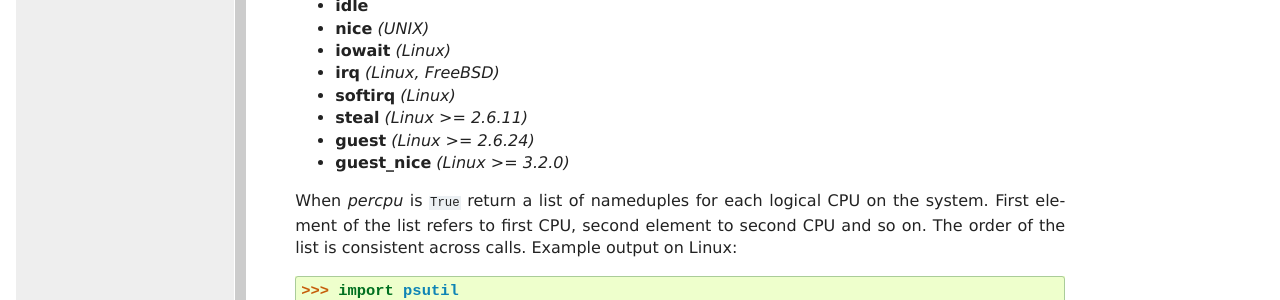
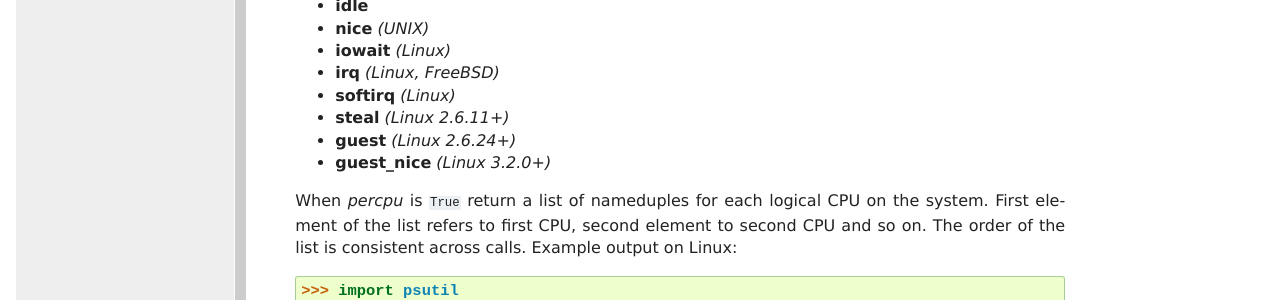
Before and after one commit to giampaolo/psutil, a Sphinx documentation site: the page built from docs/index.rst, in a window 1280 px wide and 900 px high, scrolled down 778 px. Shown: the part 152-452 px from the top of the window. Built offline with Sphinx 7.4.7, drawn with Linux system fonts in a browser that asks for light colours; formulas are drawn with MathJax 3.

```diff
--- a/docs/index.rst
+++ b/docs/index.rst
@@ -62,9 +62,9 @@ CPU
   - **iowait** *(Linux)*
   - **irq** *(Linux, FreeBSD)*
   - **softirq** *(Linux)*
-  - **steal** *(Linux >= 2.6.11)*
-  - **guest** *(Linux >= 2.6.24)*
-  - **guest_nice** *(Linux >= 3.2.0)*
+  - **steal** *(Linux 2.6.11+)*
+  - **guest** *(Linux 2.6.24+)*
+  - **guest_nice** *(Linux 3.2.0+)*
 
   When *percpu* is ``True`` return a list of nameduples for each logical CPU
   on the system.
--- a/setup.py
+++ b/setup.py
@@ -175,6 +175,7 @@ def main():
             'Programming Language :: Python :: 3.1',
             'Programming Language :: Python :: 3.2',
             'Programming Language :: Python :: 3.3',
+            'Programming Language :: Python :: 3.4',
             'Programming Language :: Python :: Implementation :: CPython',
             'Programming Language :: Python :: Implementation :: PyPy',
             'Programming Language :: Python',
```
Also changed, not shown: 1 other file.
